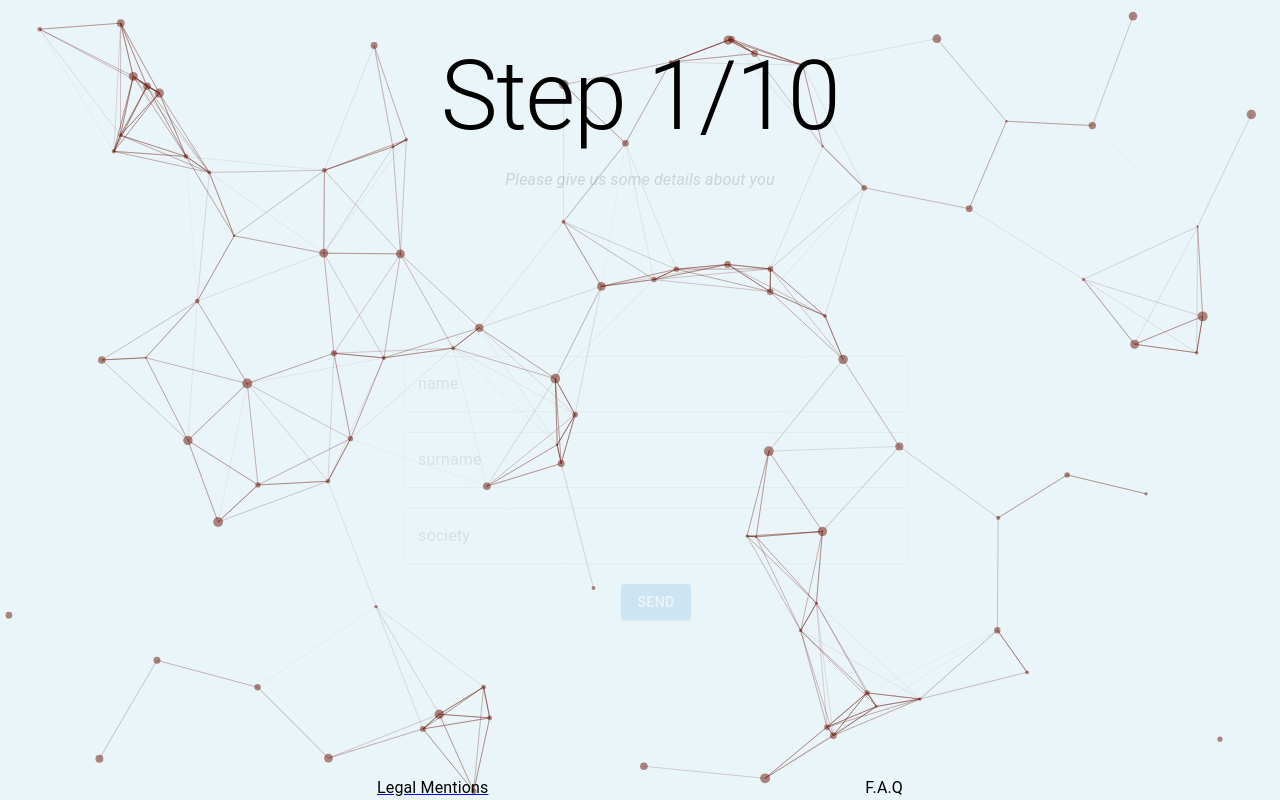
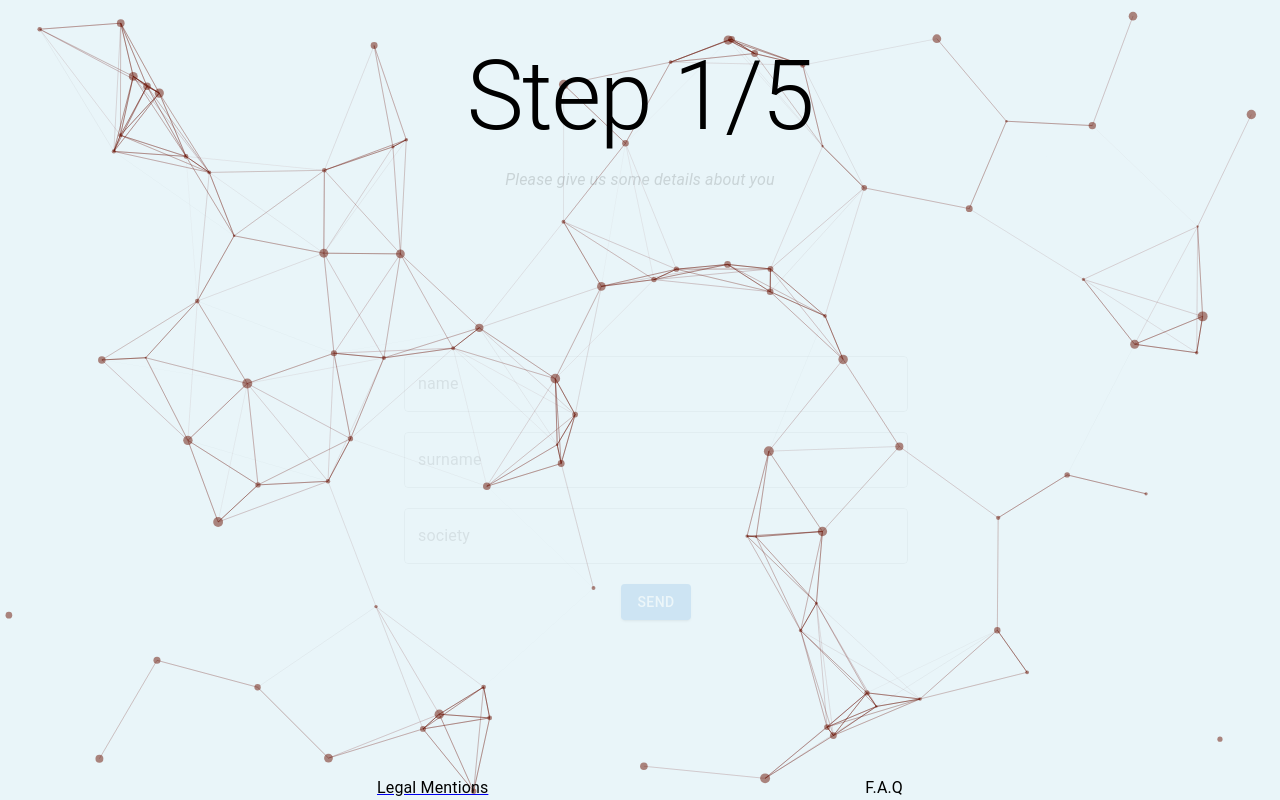
Before and after one commit to MarthL/survey, a React (Create React App) app: page / in a window 1280 px wide. Built offline with nearby package versions, Linux system fonts and the light colour scheme.

Commit message:
step5 done

```diff
--- a/src/components/Stepper/Step5.tsx
+++ b/src/components/Stepper/Step5.tsx
@@ -2,7 +2,7 @@ import React, { useState, useEffect } from "react";
 import { JSX } from "react/jsx-runtime";
 import { Typography, Select, MenuItem, Container, SelectChangeEvent, Box, Tooltip } from "@mui/material";
 import { Option, Slider } from '@mui/joy';
-import { Button, Modal } from "@mui/material";
+import { Button, Alert } from "@mui/material";
 import { Formik, Form, ErrorMessage } from "formik";
 import styles from './StepperComponent.module.css';
 
@@ -11,7 +11,8 @@ export function Step5(props: any): JSX.Element {
 
   return (
     <>
-      <h2>Well done</h2>
+      <Alert variant="filled" severity="success" className={`${styles['fade-in']}`}>Datas submitted. We will contact you within the next days.</Alert>
+      <Typography variant="h3" color="initial" alignContent="center" textAlign="center" sx={{ marginTop: "10px" }}>You can now close this page 👋</Typography>
     </>
   )
 
--- a/src/components/Stepper/StepperComponent.tsx
+++ b/src/components/Stepper/StepperComponent.tsx
@@ -20,7 +20,7 @@ interface StepperComponentProps {
 export function StepperComponent(props: StepperComponentProps): JSX.Element {
 
   const [count, setCount] = useState(1); // set to 1 by default, change for debug
-  const maxCount: number = 10;
+  const maxCount: number = 5;
   const [type, setType] = useState('');
   const [loaded, setLoaded] = useState(false);
 
```
Also changed, not shown: src/components/Stepper/Step2.tsx (+8 -8 lines).
